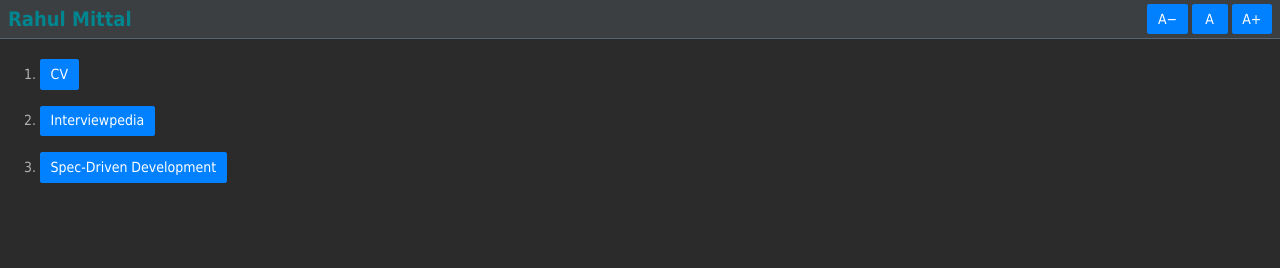
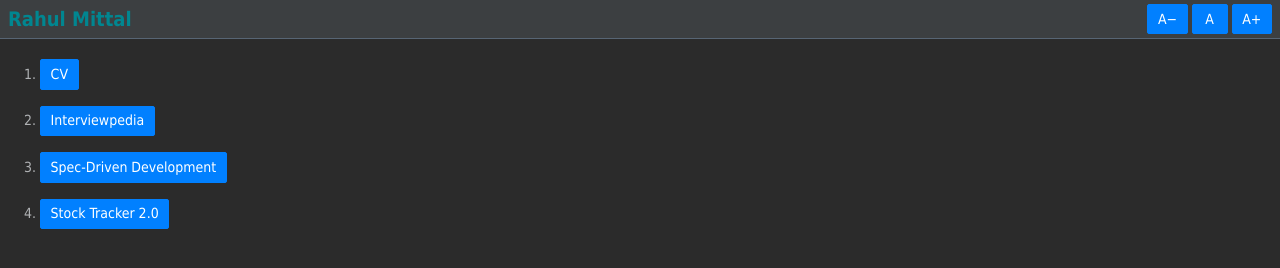
Before and after one commit to rahulmitt/rahulmittal.org, a plain HTML site: page index.html in a window 1280 px wide. Drawn offline with Linux system fonts and the light colour scheme.

Commit message:
refactor home page

```diff
--- a/index.html
+++ b/index.html
@@ -40,6 +40,7 @@
     <li><a class="btn" target="_blank" rel="noopener" href="cv/">CV<span class="sr-only"> (opens in a new tab)</span></a></li>
     <li><a class="btn" target="_blank" rel="noopener" href="https://interviewpedia.rahulmittal.org/">Interviewpedia<span class="sr-only"> (opens in a new tab)</span></a></li>
     <li><a class="btn" target="_blank" rel="noopener" href="https://github.com/rahulmitt/spec-driven-development">Spec-Driven Development<span class="sr-only"> (opens in a new tab)</span></a></li>
+    <li><a class="btn" target="_blank" rel="noopener" href="https://script.google.com/macros/s/AKfycbxFGO-WZJOK-wyn9Bsg3dgyUS3arzfLvS9Wq0i8eM3gGzwErbwAVmJLS5DLCvvAGLfT/exec">Stock Tracker 2.0<span class="sr-only"> (opens in a new tab)</span></a></li>
   </ol>
 </main>
 <script>
```
